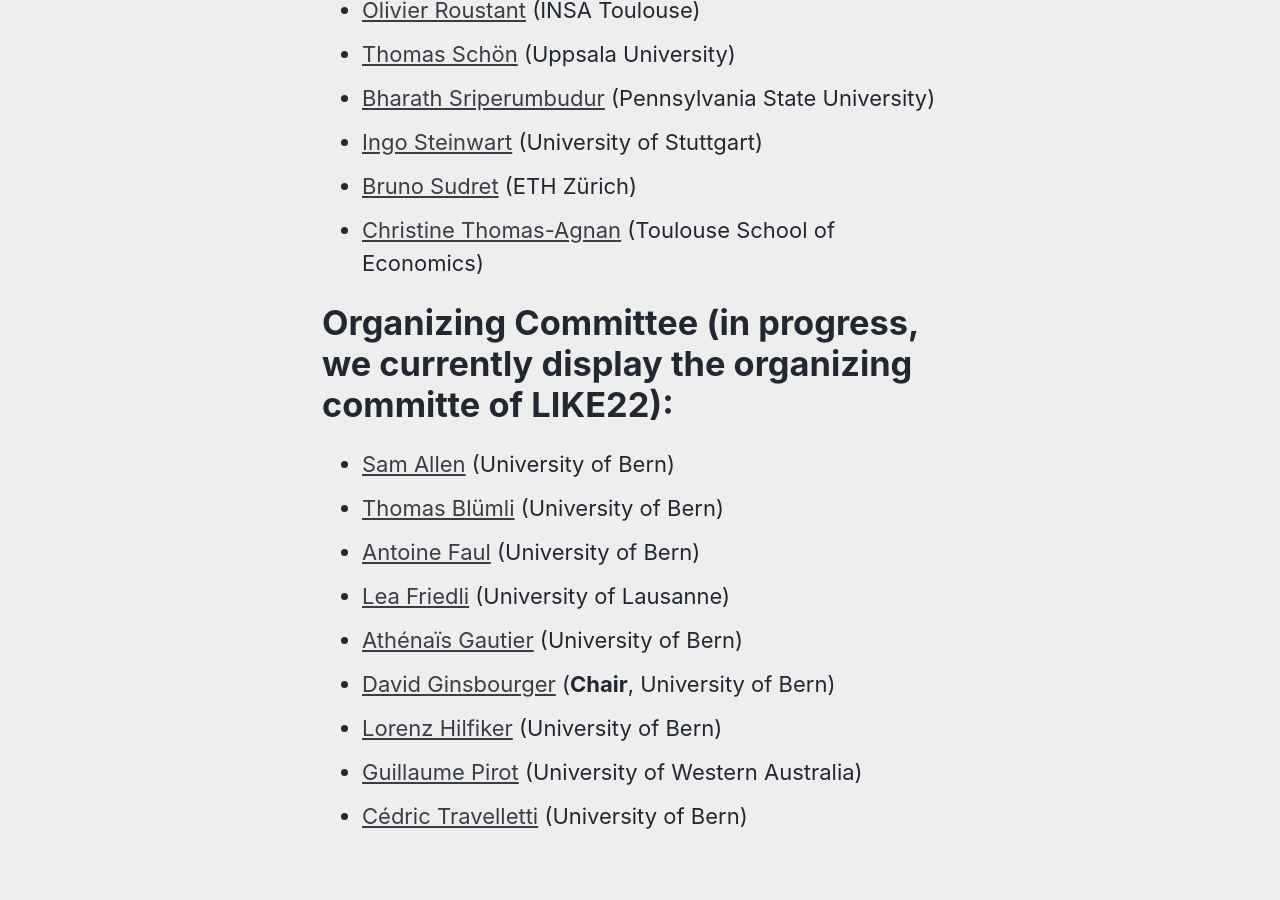
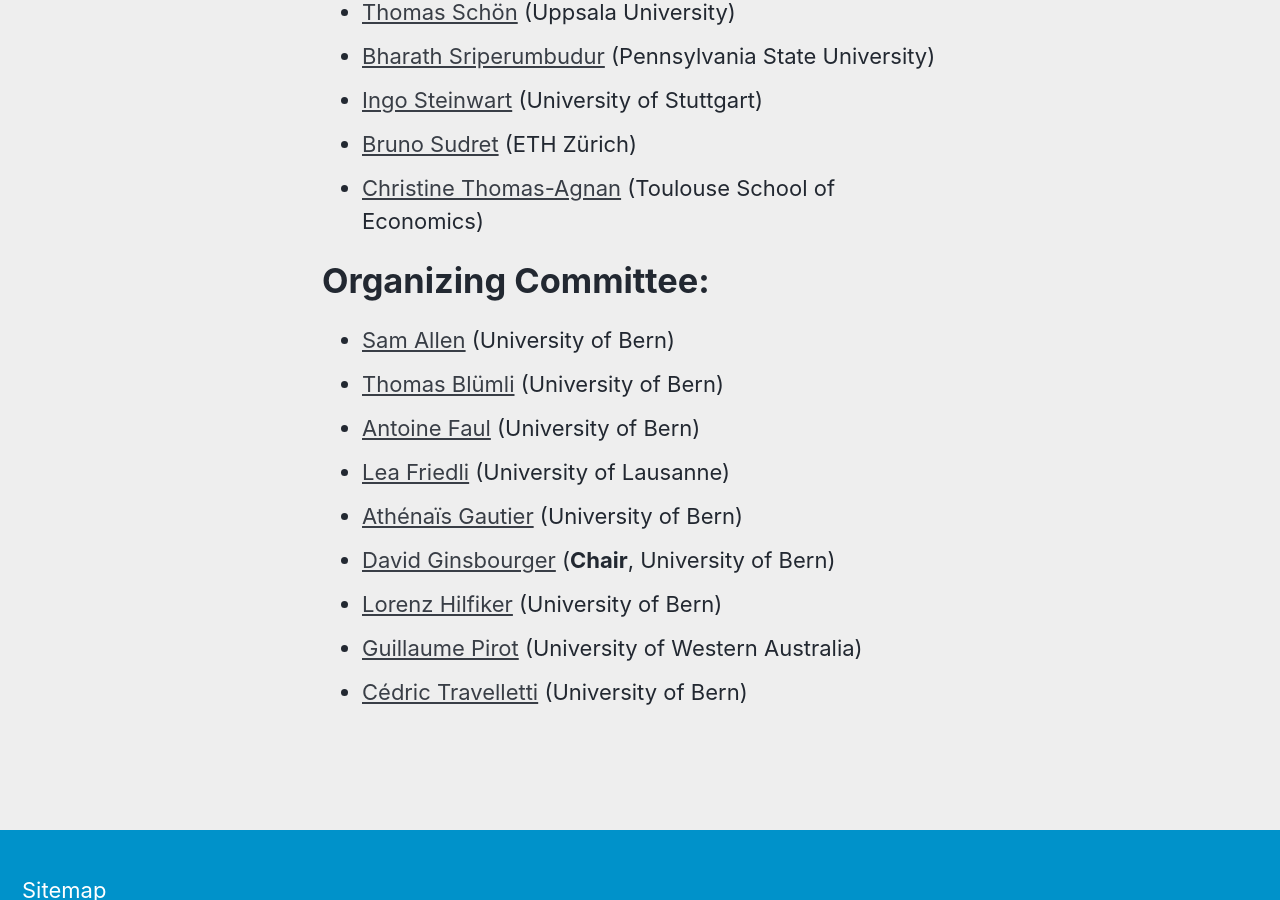
Before and after one commit to LIKE23-Bern/LIKE23-Bern.github.io, a Jekyll site: the page built from _pages/committees.md, in a window 1280 px wide and 900 px high, scrolled down 888 px. Built offline with Jekyll 4.4.1, drawn with Linux system fonts in a browser that asks for light colours; cached includes are drawn as plain includes; some of the changed text lies outside the part shown.

Commit message:
Update committees.md

```diff
--- a/_pages/committees.md
+++ b/_pages/committees.md
@@ -4,7 +4,7 @@ title: ""
 permalink: /committees/
 ---
 
-# Scientific Committee of LIKE23 (in progress):
+# Scientific Committee of LIKE23:
 
   * [Lutz Dümbgen](https://www.imsv.unibe.ch/about_us/staff/prof_dr_duembgen_lutz/index_eng.html) (University of Bern)
   * [Paolo Favaro](https://www.cvg.unibe.ch/people/favaro) (University of Bern)
@@ -28,7 +28,7 @@ permalink: /committees/
   * [Christine Thomas-Agnan](https://www.tse-fr.eu/people/christine-thomas-agnan) (Toulouse School of Economics)
 
 
-# Organizing Committee (in progress, we currently display the organizing committe of LIKE22):
+# Organizing Committee:
 
   * [Sam Allen](https://www.imsv.unibe.ch/about_us/staff/dr_allen_sam/index_eng.html) (University of Bern)
   * [Thomas Blümli](https://www.imsv.unibe.ch/ueber_uns/personen/bluemli_thomas/index_ger.html) (University of Bern)
```
